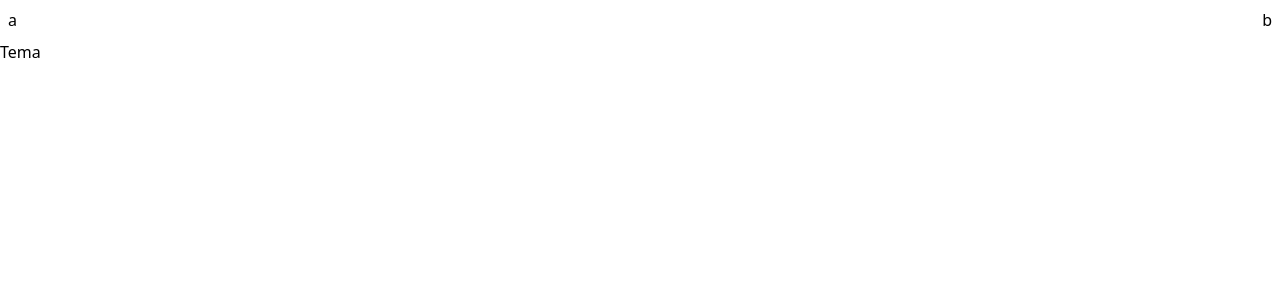
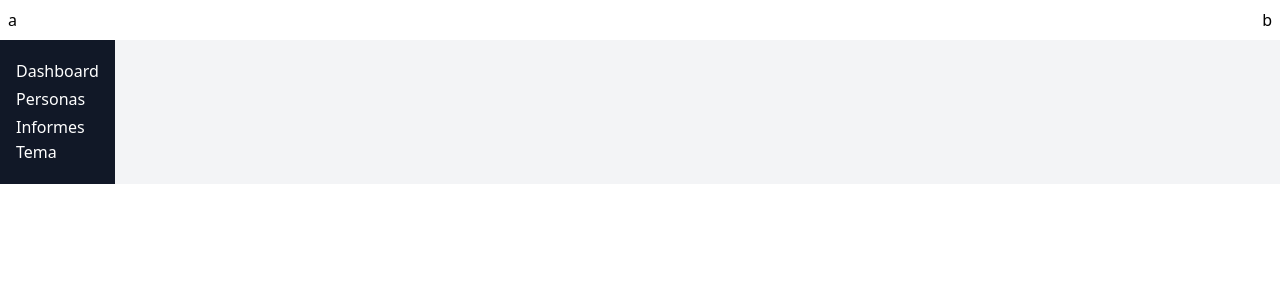
Before and after one commit to Orianig/angular-dashboard, an Angular app: page / in a window 1280 px wide. Shown: the top 300 px of the page. Built offline with nearby package versions, Linux system fonts and the light colour scheme.

Commit message:
feat: add sidebar basic structure - add show sub-menu function

```diff
--- a/src/app/shared/layout/sidebar/sidebar.component.html
+++ b/src/app/shared/layout/sidebar/sidebar.component.html
@@ -1 +1,30 @@
-<button (click)="toggleTheme()">Tema</button>
+
+<div class="flex h-full relative bg-gray-100 dark:bg-night-800">
+    <div class="bg-gray-900 text-white p-4 z-10">
+      <div class="icon" (click)="toggleSubmenu('dashboard')">
+        <i class="text-xl fas fa-tachometer-alt"></i> Dashboard
+      </div>
+      <div class="icon" (click)="toggleSubmenu('people')">
+        <i class="text-xl fas fa-users"></i> Personas
+      </div>
+      <div class="icon" (click)="toggleSubmenu('reports')">
+        <i class="text-xl fas fa-chart-bar"></i> Informes
+      </div>
+      <button (click)="toggleTheme()">Tema</button>
+    </div>
+
+    <div
+      class="bg-gray-300 transition-all ease-in-out delay-150 overflow-hidden"
+      [ngClass]="{
+        'translate-x-0 w-64 p-4': showSubmenu,
+        '-translate-x-64 w-0': !showSubmenu
+      }"
+    >
+      <ul>
+        <!-- Contenido de los submenús -->
+        <li><a href="#">Opción 11</a></li>
+        <li><a href="#">Opción 2</a></li>
+        <li><a href="#">Opción 3</a></li>
+      </ul>
+    </div>
+  </div>
--- a/src/app/shared/layout/sidebar/sidebar.component.ts
+++ b/src/app/shared/layout/sidebar/sidebar.component.ts
@@ -7,6 +7,8 @@ import { ThemeService } from 'src/app/core/services/theme.service';
   styleUrls: ['./sidebar.component.scss']
 })
 export class SidebarComponent {
+  showSubmenu = false;
+
   constructor(private themeService: ThemeService) {}
 
   toggleTheme() {
@@ -19,4 +21,10 @@ export class SidebarComponent {
     //   this.themeService.theme = 'dark'
     // }
   }
+
+  toggleSubmenu(section: string) {
+    if (section !== 'dashboard') {
+      this.showSubmenu = !this.showSubmenu;
+    }
+  }
 }
```
